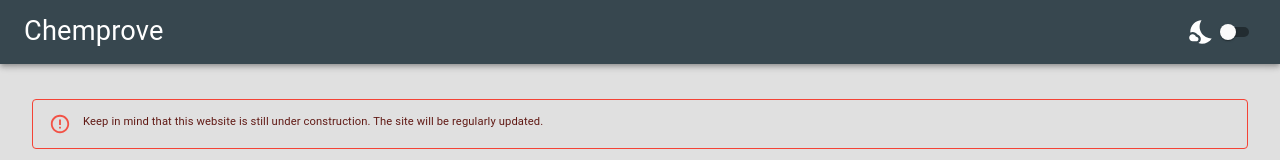
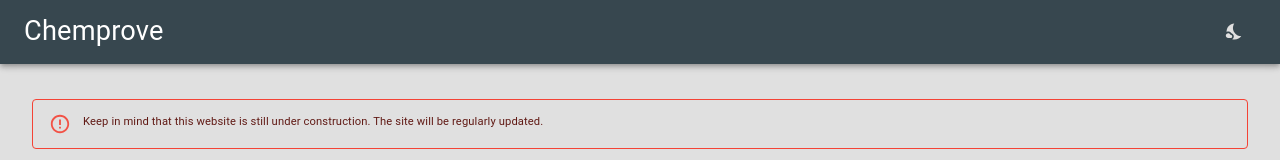
Before and after one commit to Noldyman/chemprove-old, a React (Create React App) app: page / in a window 1280 px wide. Shown: the top 160 px of the page. Built offline with nearby package versions, Linux system fonts and the light colour scheme.

Commit message:
added theme to local storage! very nice

```diff
--- a/src/App.tsx
+++ b/src/App.tsx
@@ -1,4 +1,4 @@
-import { useState } from 'react'
+import { useState, useEffect } from 'react'
 import { ThemeProvider } from '@material-ui/styles'
 import { CssBaseline } from '@material-ui/core'
 import { Alert } from '@material-ui/lab'
@@ -7,16 +7,31 @@
 import { NmrResiduePage } from './components/nmr/NmrResiduePage'
 
 function App() {
-  const [isThemeDark, setIsThemeDark] = useState(false)
+  const [isThemeDark, setIsThemeDark] = useState(
+    localStorage.getItem('isThemeDark') === 'true' || false
+  )
+
+  useEffect(() => {
+    if (!localStorage.getItem('isThemeDark')) {
+      localStorage.setItem('isThemeDark', 'false')
+    }
+  }, [])
+
+  const handleThemeToggle = () => {
+    setIsThemeDark((prevValue) => !prevValue)
+    const isDarkTheme = localStorage.getItem('isThemeDark') === 'true'
+    localStorage.setItem('isThemeDark', (!isDarkTheme).toString())
+  }
 
   return (
-    <ThemeProvider theme={isThemeDark ? darkTheme : lightTheme}>
+    <ThemeProvider
+      theme={
+        localStorage.getItem('isThemeDark') === 'true' ? darkTheme : lightTheme
+      }
+    >
       <CssBaseline />
       <div className="App">
-        <AppBar
-          isDarkTheme={isThemeDark}
-          onThemeToggle={() => setIsThemeDark((prevValue) => !prevValue)}
-        />
+        <AppBar isThemeDark={isThemeDark} onThemeToggle={handleThemeToggle} />
         <div className="content">
           <Alert
             severity="error"
--- a/src/components/general/AppBar.tsx
+++ b/src/components/general/AppBar.tsx
@@ -4,9 +4,10 @@
   AppBar as TitleBar,
   Toolbar,
   Typography,
-  Switch,
+  Tooltip,
+  IconButton,
 } from '@material-ui/core'
-import { NightsStay } from '@material-ui/icons'
+import { NightsStay, Brightness7 } from '@material-ui/icons'
 
 const useStyles = makeStyles({
   settings: {
@@ -17,21 +18,29 @@
 })
 
 interface AppBarProps {
-  isDarkTheme: boolean
+  isThemeDark: boolean
   onThemeToggle: () => void
 }
 
-const AppBar: React.FC<AppBarProps> = ({ isDarkTheme, onThemeToggle }) => {
+const AppBar: React.FC<AppBarProps> = ({ isThemeDark, onThemeToggle }) => {
   const classes = useStyles()
+
+  const renderThemeButton = () => {
+    const toTheme = `Switch to ${isThemeDark ? 'light theme' : 'dark theme'}`
+    return (
+      <Tooltip title={toTheme} placement="left" arrow>
+        <IconButton style={{ color: '#e0e0e0' }} onClick={onThemeToggle}>
+          {isThemeDark ? <Brightness7 /> : <NightsStay />}
+        </IconButton>
+      </Tooltip>
+    )
+  }
 
   return (
     <TitleBar position="static">
       <Toolbar>
         <Typography variant="h4">Chemprove</Typography>
-        <div className={classes.settings}>
-          <NightsStay fontSize="large" />
-          <Switch size="small" checked={isDarkTheme} onChange={onThemeToggle} />
-        </div>
+        <div className={classes.settings}>{renderThemeButton()}</div>
       </Toolbar>
     </TitleBar>
   )
```
